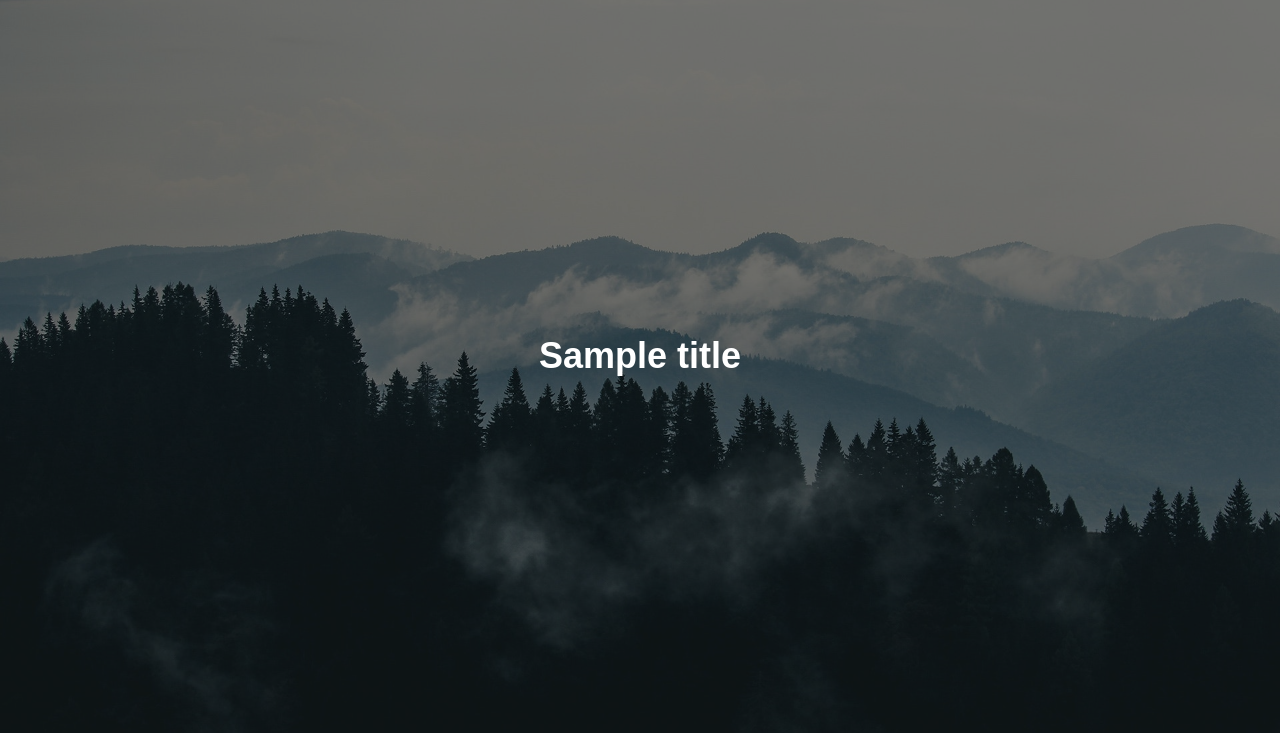
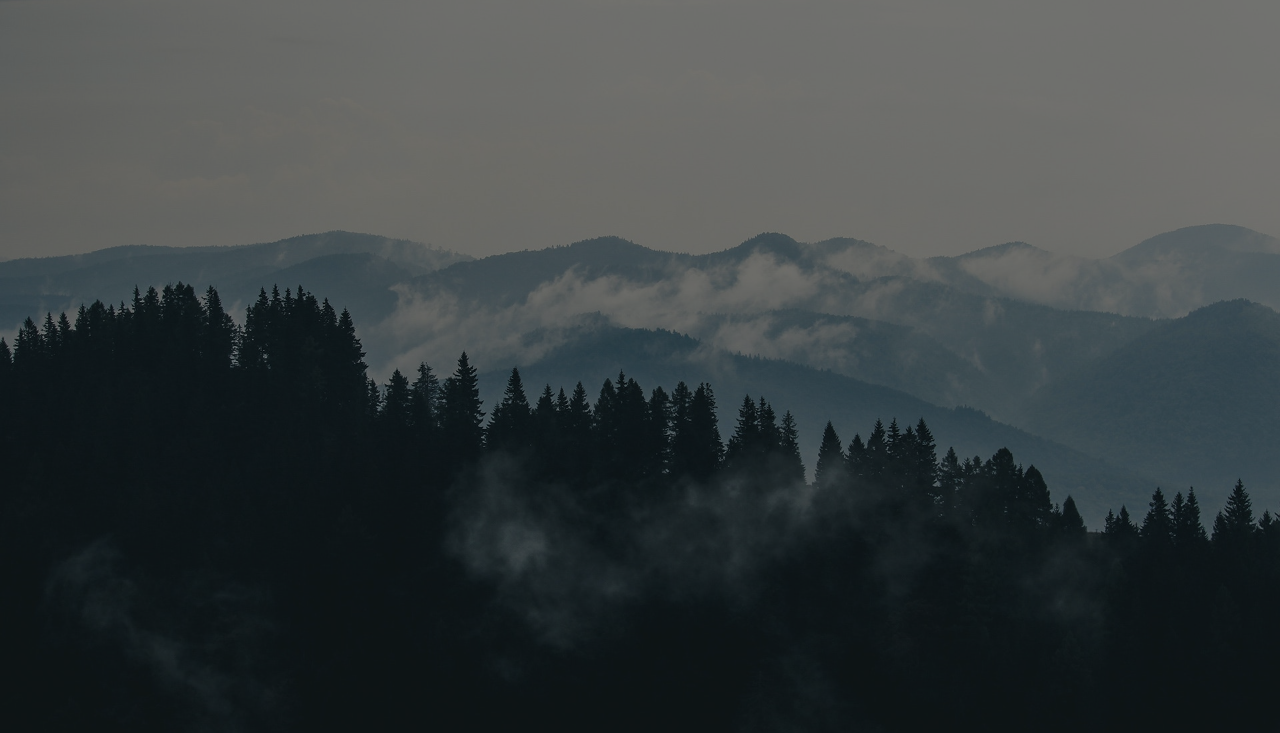
Before and after one commit to cecikwin/ce_blog, a Django app: template templates/index.html in a window 1280 px wide. Shown: the part 66-799 px from the top of the page. Run offline with Django 3.2, Linux system fonts and the light colour scheme; tables that the repository leaves empty hold one stand-in row (values such as "Sample post"); the template is opened without the code that fills it: values that come from a table or form of the project are taken from there, most other values are stand-ins (such as "Sample title", 1, 10 or a date in 2020); grey boxes marked "Sample" are stand-in pictures; some libraries are stand-ins or nearby versions; some web fonts are replaced.

Commit message:
change title

```diff
--- a/article/views.py
+++ b/article/views.py
@@ -13,7 +13,7 @@ base_context = {'categories': categories}
 # Create your views here.
 def index(request):
     articles = Articles.objects.all()
-    context = {'title': "Ce的球球空间", 'articles': articles}
+    context = {'articles': articles}
     context.update(base_context)
     return render(request, "index.html", context)
 
--- a/templates/base.html
+++ b/templates/base.html
@@ -5,7 +5,7 @@
 
 <head>
     <meta charset="utf-8">
-    <title>{% block title %}{% endblock %}</title>
+    <title>Ce的球球空间</title>
     <link href="{% static 'plugins/css/bootstrap.min.css' %}" type="text/css" media="all" rel="stylesheet" />
     <link rel="shortcut icon" href="/static/favicon.ico">
 </head>
--- a/templates/index.html
+++ b/templates/index.html
@@ -44,7 +44,7 @@
                             <div class="hero-content">
 {#                                <a href="blog-grid.html" class="categorie">travel</a>#}
                                 <h2>
-                                    <a href="index.html">{% block title %}{{ title }}{% endblock %}</a>
+                                    <a href="index.html"></a>
                                 </h2>
                             </div>
                         </div>
```
